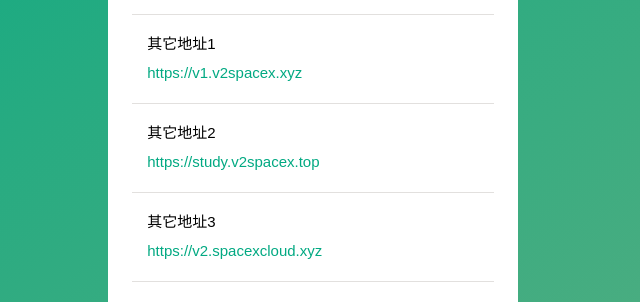
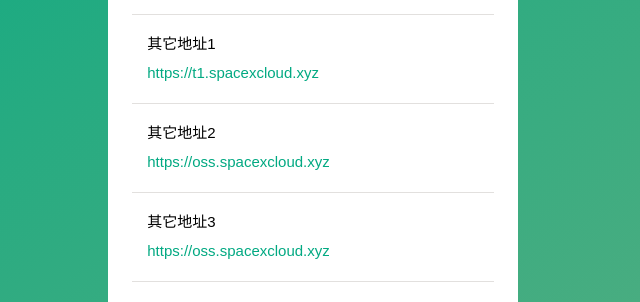
Before and after one commit to v2spacex/v2spacex.github.io, a plain HTML site: page index.html in a window 1280 px wide. Shown: the part 292-594 px from the top of the page, 327-967 px from the left. Drawn offline with Linux system fonts and the light colour scheme.

Commit message:
Update index.html

```diff
--- a/index.html
+++ b/index.html
@@ -28,17 +28,17 @@
 								</span></span></li>
 								<li>
 									其它地址1
-									<a href="https://v1.v2spacex.xyz" target="_blank"><i>https://v1.v2spacex.xyz</i></a>
+									<a href="https://t1.spacexcloud.xyz" target="_blank"><i>https://t1.spacexcloud.xyz</i></a>
 
 								</span></span></li>
 								<li>
 									其它地址2
-									<a href="https://study.v2spacex.top" target="_blank"><i>https://study.v2spacex.top</i></a>
+									<a href="https://oss.spacexcloud.xyz" target="_blank"><i>https://oss.spacexcloud.xyz</i></a>
 								</span></span></li>
 
 								<li>
 									其它地址3
-									<a href="https://v2.spacexcloud.xyz" target="_blank"><i>https://v2.spacexcloud.xyz</i></a>
+									<a href="https://oss.spacexcloud.xyz" target="_blank"><i>https://oss.spacexcloud.xyz</i></a>
 
 								</span></span></li>
 
```
